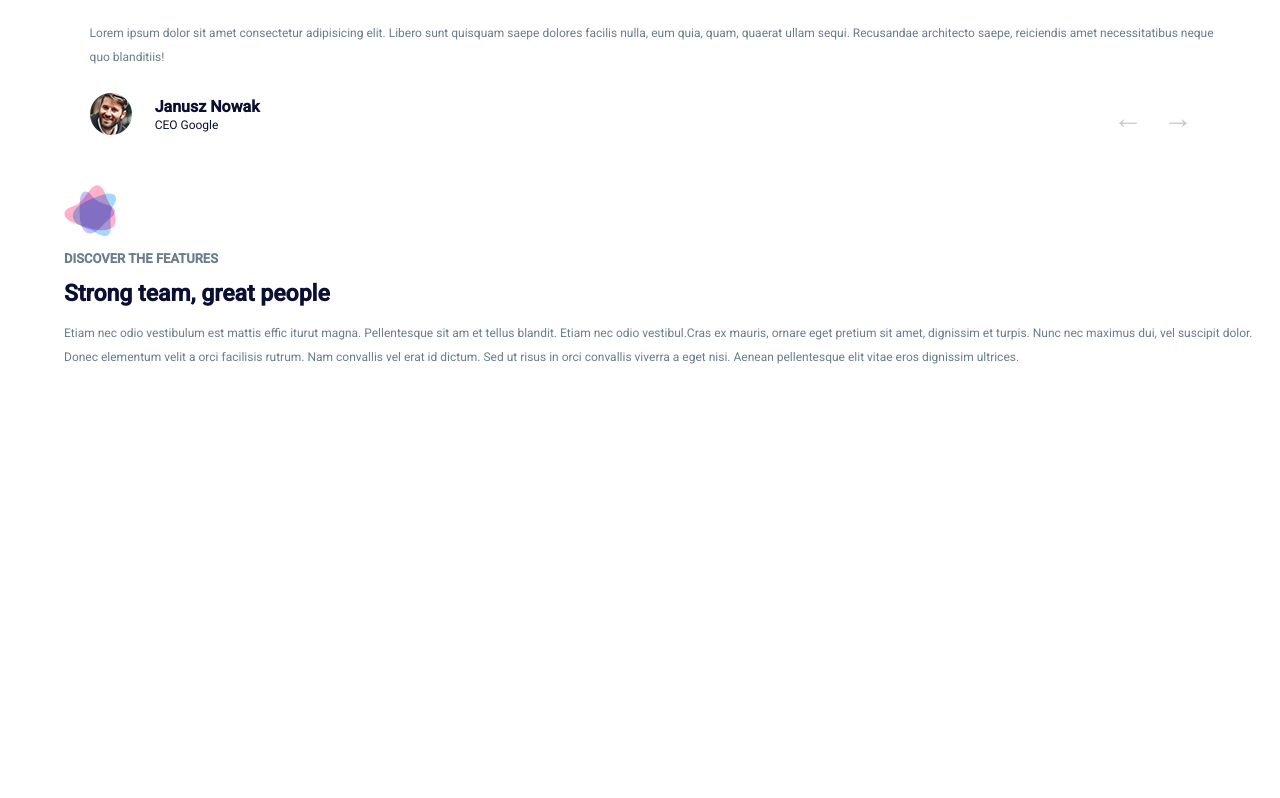
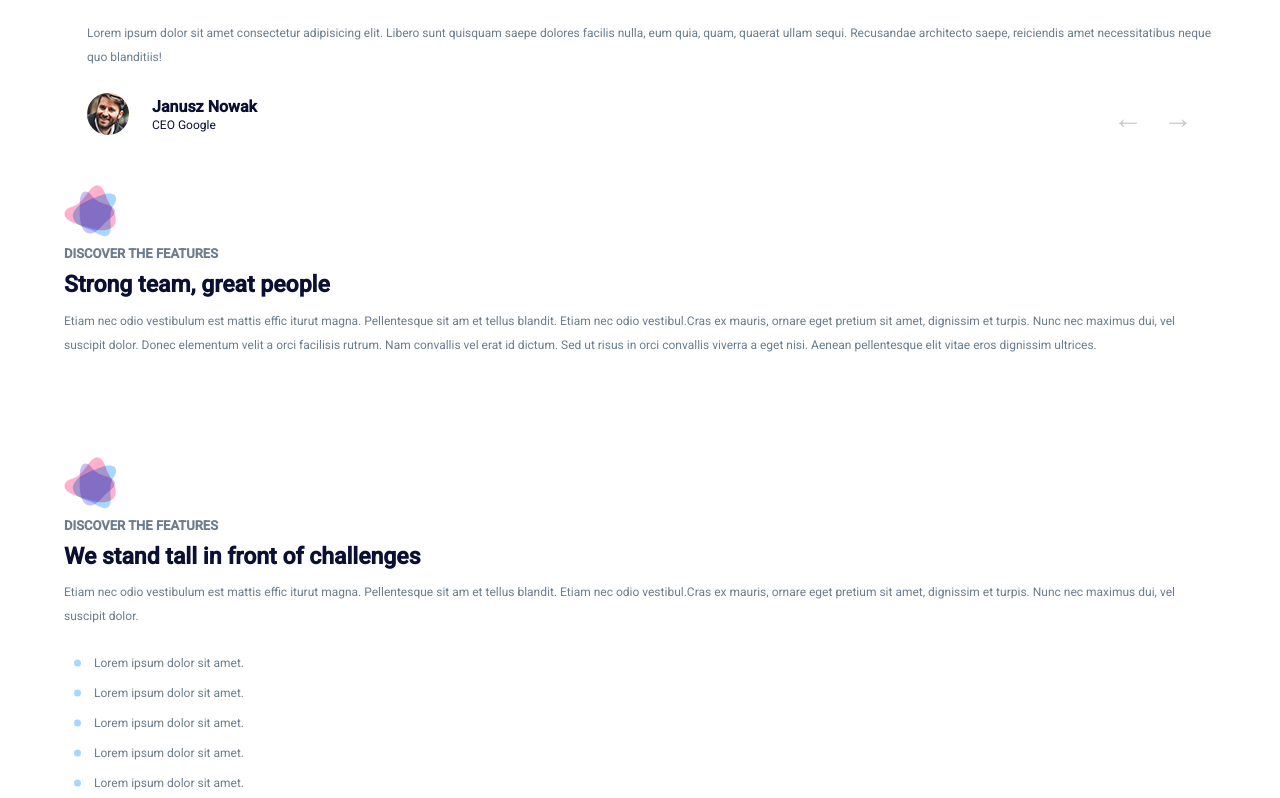
Before and after one commit to PrzemyslawMatlega/MultiPage, a website built with webpack: page index.html in a window 1280 px wide. Shown: the part 1041-1839 px from the top of the page. Before the commit the page ends 1495 px from the top, so only its background shows below. Built offline with nearby package versions, Linux system fonts and the light colour scheme; files whose address does not match are found by name.

Commit message:
team section intro and list

```diff
--- a/index.html
+++ b/index.html
@@ -55,7 +55,7 @@
 
         <section class="features">
             <div class="sectionIntro">
-                <img src="src/img/title-icon.png" alt="" class="sectionIntro__icon">
+                <img src="src/img/title-icon.png" alt="" class="sectionIntro__icon sectionIntro__icon--center">
                 <h5 class="sectionIntro__discover">discover the features</h5>
                 <h2 class="sectionIntro__title">We are doing amazing things</h2>
             </div>
@@ -173,7 +173,28 @@
 
             </div>
         </section>
+        <section class="team">
+                <div class="sectionIntro sectionIntro--left">
+                        <img src="src/img/title-icon.png" alt="" class="sectionIntro__icon">
+                        <h5 class="sectionIntro__discover">discover the features</h5>
+                        <h2 class="sectionIntro__title sectionIntro__title--left">We stand tall in front of challenges</h2>
+                        <p class="textMain">Etiam nec odio vestibulum est mattis effic iturut magna. Pellentesque sit
+                            am et tellus blandit. Etiam nec odio vestibul.Cras ex mauris, ornare eget pretium sit amet,
+                            dignissim et turpis. Nunc nec maximus dui, vel suscipit dolor. </p>
+                    </div>
+            <div class="team__list">
 
+                <ul class="teamList">
+                    <li class="teamList__element">Lorem ipsum dolor sit amet.</li>
+                    <li class="teamList__element">Lorem ipsum dolor sit amet.</li>
+                    <li class="teamList__element">Lorem ipsum dolor sit amet.</li>
+                    <li class="teamList__element">Lorem ipsum dolor sit amet.</li>
+                    <li class="teamList__element">Lorem ipsum dolor sit amet.</li>
+                </ul>
+
+
+            </div>
+        </section>
 
 
 
--- a/src/scss/components/_aboutUs__carousel.scss
+++ b/src/scss/components/_aboutUs__carousel.scss
@@ -1,9 +1,10 @@
 .carousel{
-    width: 90vw;
+    width: 100%;
     padding: 0 2%;
     margin: auto;
     overflow: hidden;
     position: relative;
+
 
     &__container{
         display: flex;
--- a/src/scss/components/_sectionIntro.scss
+++ b/src/scss/components/_sectionIntro.scss
@@ -1,15 +1,16 @@
 .sectionIntro{
     display: grid;
-    justify-items: center;
-    grid-row-gap: 10%;
+    text-align: center;
+    grid-row-gap: 1rem;
+    margin: 5rem 0;
     &--left{
-        margin-left: 5vw;
-        justify-items: left;
-        margin-top: 5rem;
+
+        text-align:left;
+
     }
 
-    &__icon{
-
+    &__icon--center{
+        justify-self: center;
     }
     &__discover{
         color: $grey-color;
--- a/src/scss/layout/_aboutUs.scss
+++ b/src/scss/layout/_aboutUs.scss
@@ -1,6 +1,7 @@
 .aboutUs{
-    height: 60vh;
-    margin-top: 15vh;
+
+    margin: 0 5%;
+
     &__main{
 
     }
--- /dev/null
+++ b/src/scss/layout/_team.scss
@@ -0,0 +1,30 @@
+.team {
+    display: grid;
+    margin: 0 5%;
+}
+
+.teamList {
+    margin-top: -3rem;
+    padding-left: 1rem;
+    list-style: none;
+    &__element {
+        font-size: 1.2rem;
+        color: $grey-color;
+        line-height: 2.5;
+        position: relative;
+        padding-left: 2rem;
+
+        &::before {
+            content: "";
+            position: absolute;
+            left: 0px;
+            top: 50%;
+            transform: translateY(-50%);
+
+            height: 7px;
+            width: 7px;
+            border-radius: 50%;
+            background: #a6d7ff;
+        }
+    }
+}
--- a/src/scss/main.scss
+++ b/src/scss/main.scss
@@ -12,3 +12,4 @@
 @import "layout/header";
 @import "layout/features";
 @import "layout/aboutUs";
+@import "layout/team";
```
